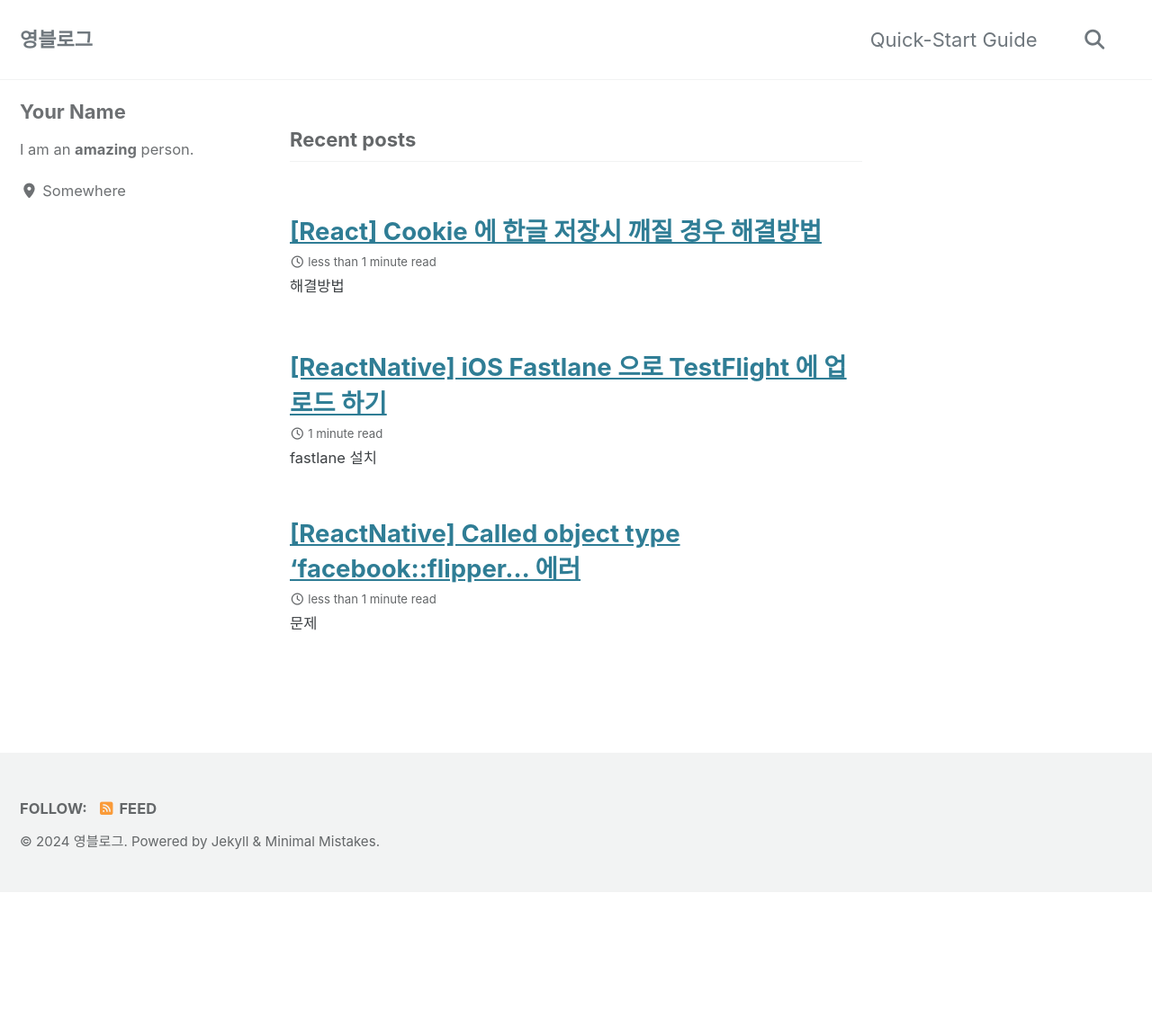
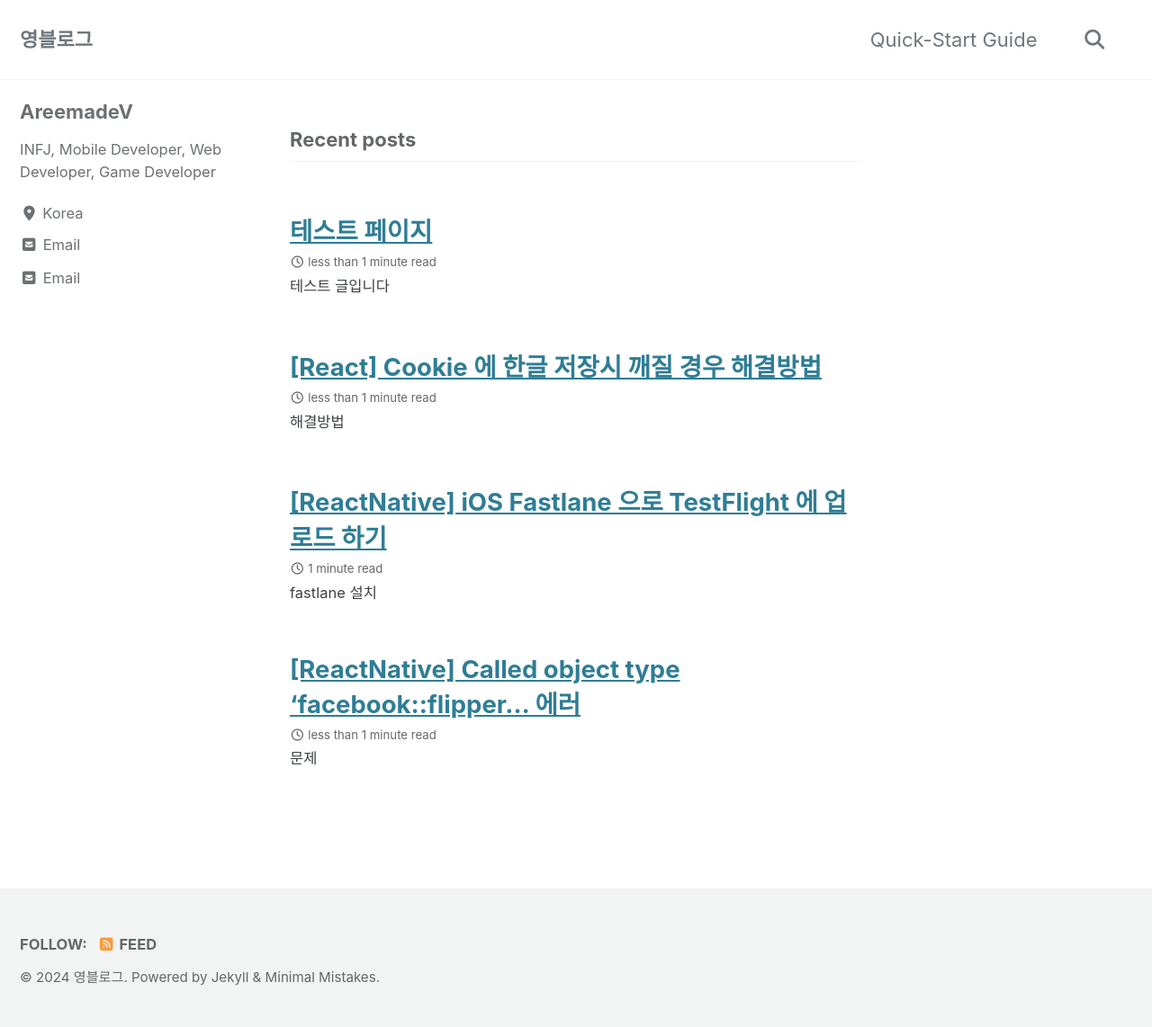
Before and after one commit to areemadev/areemadev.github.io, a Jekyll site: the page built from index.html, in a window 1280 px wide. Shown: the whole page at 90% size. Built offline with Jekyll 4.4.1, drawn with Linux system fonts in a browser that asks for light colours; cached includes are drawn as plain includes; the list of posts is cut into pages by our own code; before the commit the page ends 992 px from its top, so only the background shows below that.

Commit message:
Update _config.yml with author information

```diff
--- a/_config.yml
+++ b/_config.yml
@@ -112,15 +112,15 @@ analytics:
 
 # Site Author
 author:
-  name: "Your Name"
+  name: "AreemadeV"
   avatar: # path of avatar image, e.g. "/assets/images/bio-photo.jpg"
-  bio: "I am an **amazing** person."
-  location: "Somewhere"
-  email:
+  bio: "INFJ, Mobile Developer, Web Developer, Game Developer"
+  location: "Korea"
+  email: "areemafromkorea@gmail.com"
   links:
     - label: "Email"
       icon: "fas fa-fw fa-envelope-square"
-      # url: "mailto:your.name@email.com"
+      url: "mailto:areemafromkorea@gmail.com"
     - label: "Website"
       icon: "fas fa-fw fa-link"
       # url: "https://your-website.com"
--- /dev/null
+++ b/_posts/2024-10-30-test-post.md
@@ -0,0 +1,11 @@
+---
+title: "테스트 페이지"
+categories: blog
+tags: test
+toc: true
+toc_sticky: true
+---
+
+# 테스트 글입니다
+
+본문이 잘 나오나요?
```
